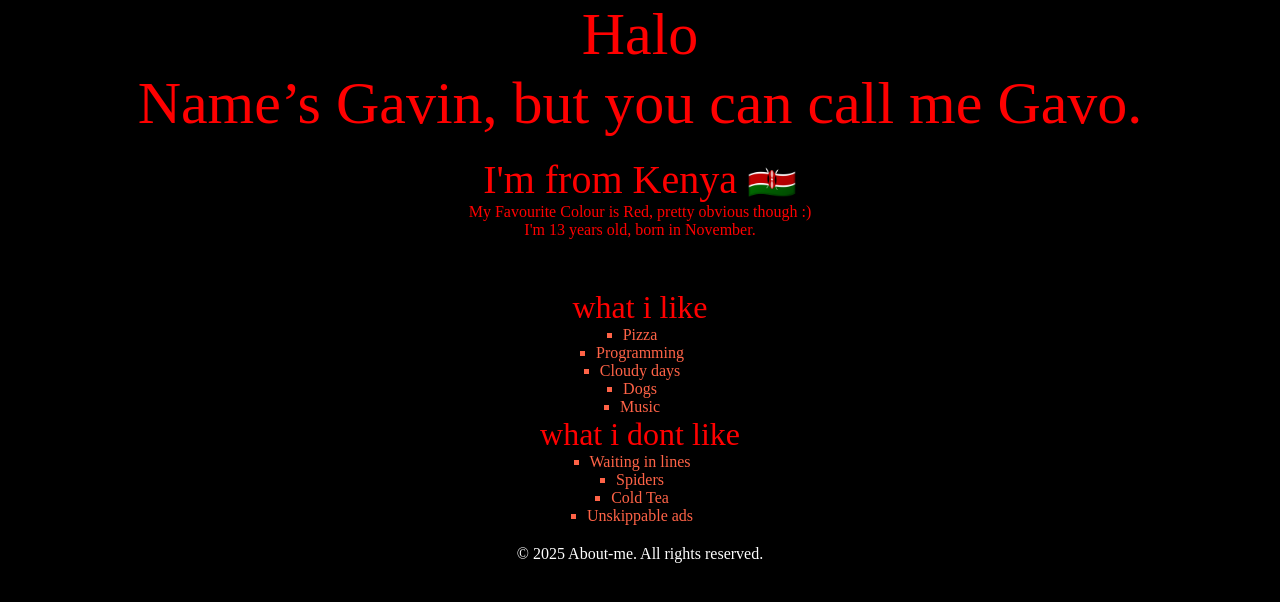
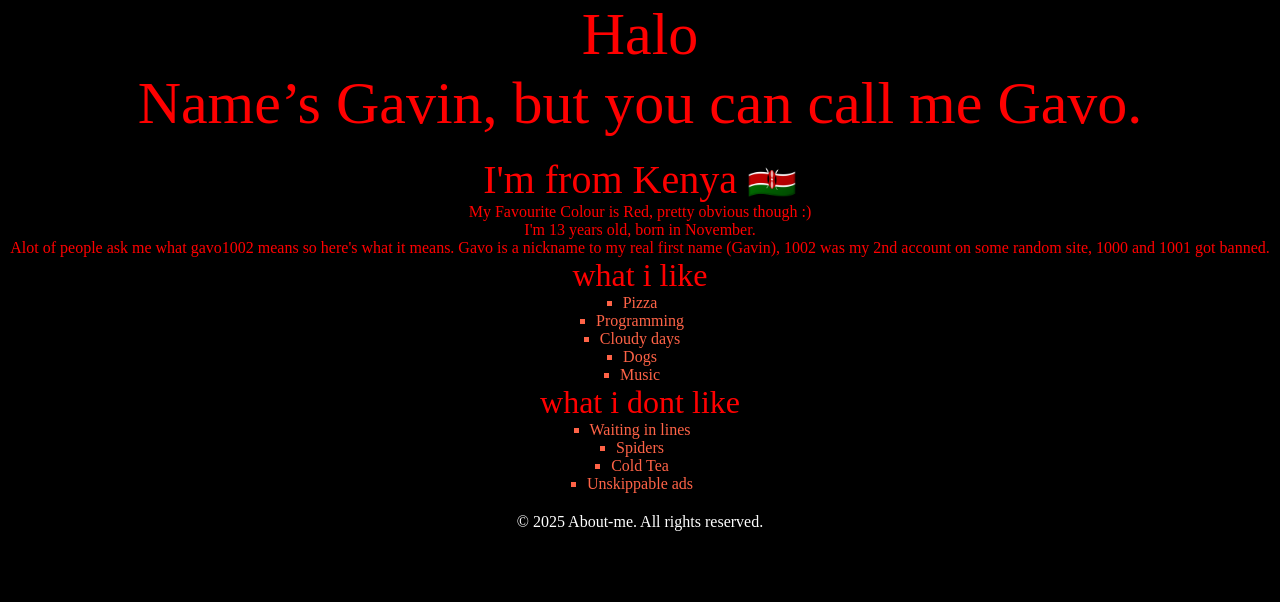
Before and after one commit to Gavor-gif/about-me, a plain HTML site: page index.html in a window 1280 px wide. Drawn offline with Linux system fonts and the light colour scheme; a web font is replaced by a local one.

Commit message:
Update style.css

```diff
--- a/style.css
+++ b/style.css
@@ -4,7 +4,7 @@ body {
   padding: 0; /* Remove default padding */
 }
 
-#hi, #name, #country, #colour, #age {
+#hi, #name, #country, #colour, #age, #username {
   text-align: center;
   font-family: "Playwrite AU SA", serif;
   font-optical-sizing: auto;
```
